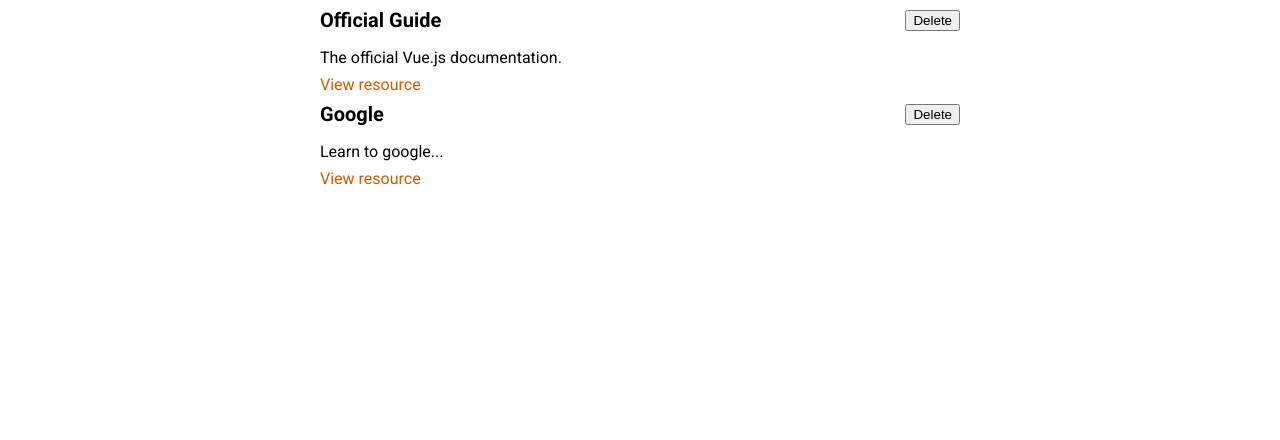
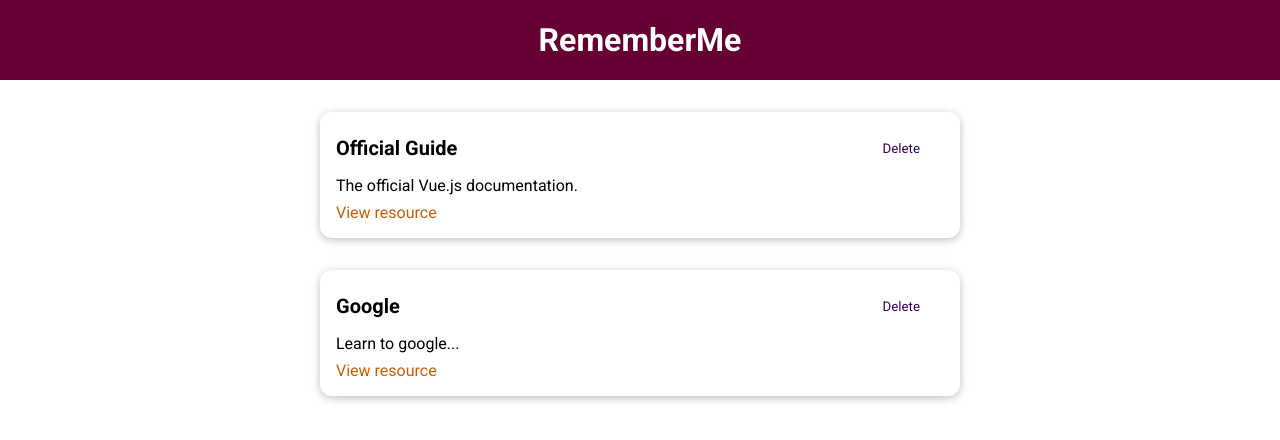
Before and after one commit to davidtheweb-dev/learning-resources-app, a Vue app: page / in a window 1280 px wide. Shown: the top 440 px of the page. Built offline with nearby package versions, Linux system fonts and the light colour scheme.

Commit message:
Header, BaseCard and BaseButton components

```diff
--- a/src/App.vue
+++ b/src/App.vue
@@ -1,12 +1,15 @@
 <template>
+  <the-header title="RememberMe"></the-header>
   <stored-resources :resources="storedResources"></stored-resources>
 </template>
 
 <script>
+import TheHeader from "./components/layouts/TheHeader.vue";
 import StoredResources from "./components/learning-resources/StoredResources.vue";
 
 export default {
   components: {
+    TheHeader,
     StoredResources,
   },
   data() {
--- /dev/null
+++ b/src/components/UI/BaseButton.vue
@@ -0,0 +1,39 @@
+<template>
+  <button :type="type" :class="mode">
+    <slot></slot>
+  </button>
+</template>
+
+<script>
+export default {
+  props: ["type", "mode"],
+};
+</script>
+
+<style scoped>
+button {
+  padding: 0.75rem 1.5rem;
+  font-family: inherit;
+  background-color: #3a0061;
+  border: 1px solid #3a0061;
+  color: white;
+  cursor: pointer;
+}
+
+button:hover,
+button:active {
+  background-color: #270041;
+  border-color: #270041;
+}
+
+.flat {
+  background-color: transparent;
+  color: #3a0061;
+  border: none;
+}
+
+.flat:hover,
+.flat:active {
+  background-color: #edd2ff;
+}
+</style>
--- /dev/null
+++ b/src/components/UI/BaseCard.vue
@@ -0,0 +1,15 @@
+<template>
+  <div>
+    <slot></slot>
+  </div>
+</template>
+
+<style scoped>
+div {
+  border-radius: 12px;
+  box-shadow: 0 2px 8px rgba(0, 0, 0, 0.26);
+  padding: 1rem;
+  margin: 2rem auto;
+  max-width: 40rem;
+}
+</style>
--- /dev/null
+++ b/src/components/layouts/TheHeader.vue
@@ -0,0 +1,27 @@
+<template>
+  <header>
+    <h1>{{ title }}</h1>
+  </header>
+</template>
+
+<script>
+export default {
+  props: ["title"],
+};
+</script>
+
+<style scoped>
+header {
+  width: 100%;
+  height: 5rem;
+  background-color: #640032;
+  display: flex;
+  justify-content: center;
+  align-items: center;
+}
+
+header h1 {
+  color: white;
+  margin: 0;
+}
+</style>
--- a/src/components/learning-resources/LearningResource.vue
+++ b/src/components/learning-resources/LearningResource.vue
@@ -1,15 +1,15 @@
 <template>
   <li>
-    <div>
+    <base-card>
       <header>
         <h3>{{ title }}</h3>
-        <button>Delete</button>
+        <base-button mode="flat">Delete</base-button>
       </header>
-    </div>
-    <p>{{ description }}</p>
-    <nav>
-      <a :href="link">View resource</a>
-    </nav>
+      <p>{{ description }}</p>
+      <nav>
+        <a :href="link">View resource</a>
+      </nav>
+    </base-card>
   </li>
 </template>
 
```
Also changed, not shown: src/main.js (+8 -1 lines).
